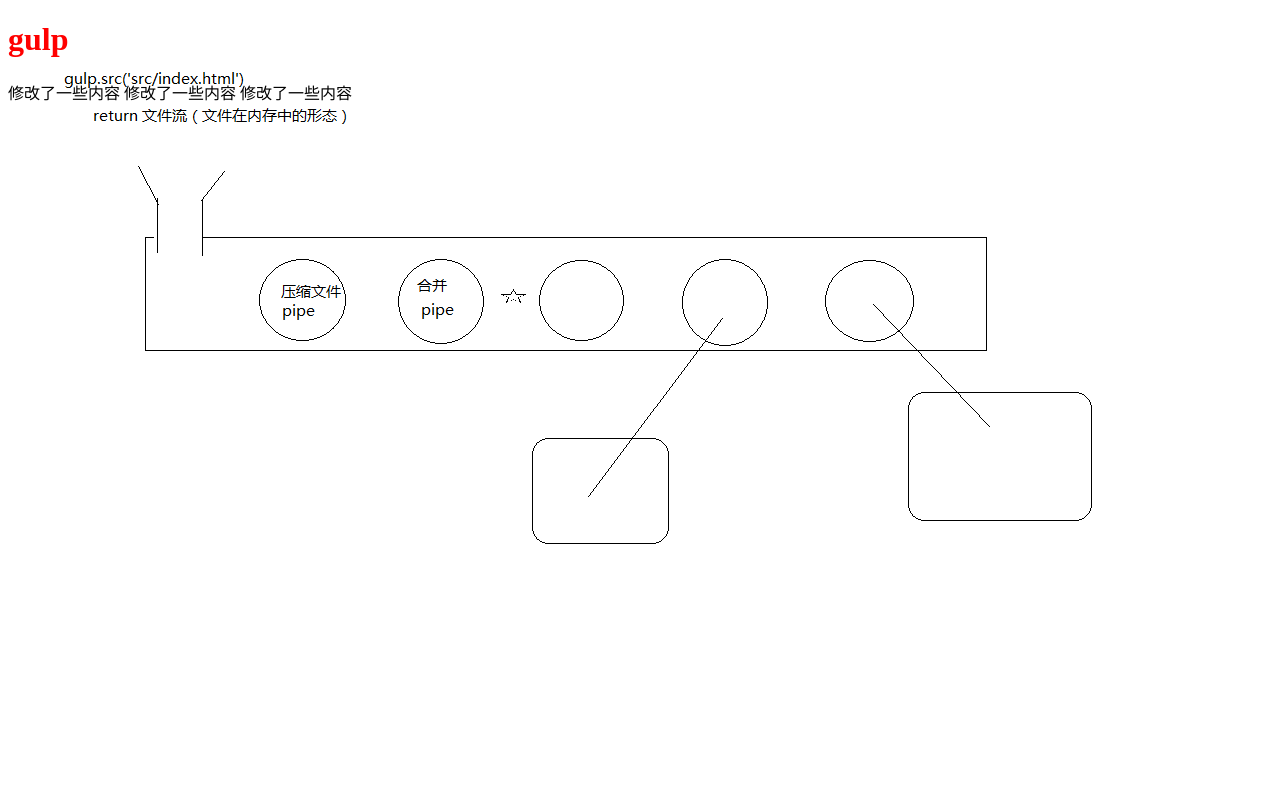
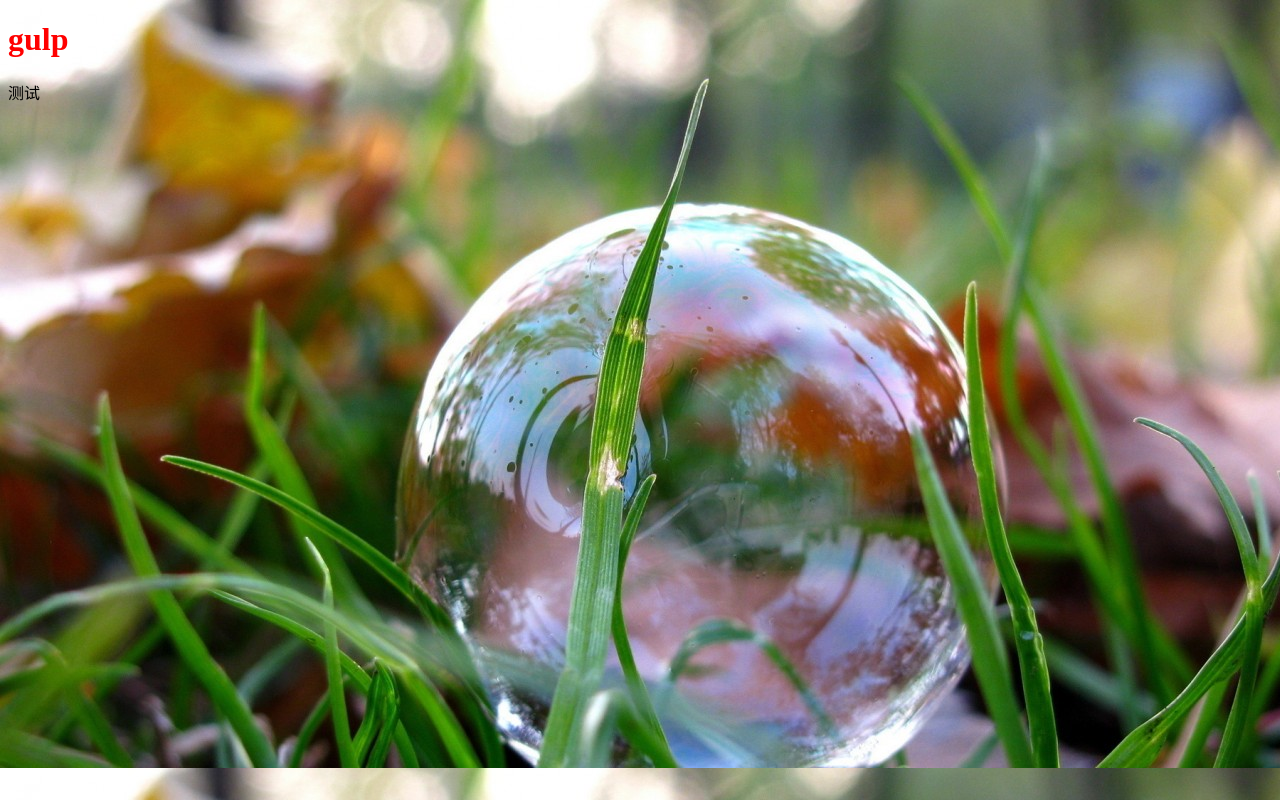
Before and after one commit to Arlene09/my_gulp, a website: page src/index.html in a window 1280 px wide. Drawn offline with nearby package versions, Linux system fonts and the light colour scheme; files that its build step writes are made by us from their sources.

Commit message:
'修改了背景和html内容'

```diff
--- a/src/css/index.less
+++ b/src/css/index.less
@@ -1,5 +1,5 @@
 body{
-  background-image: url(../image/pipe.png);
+  background-image: url(../image/bg.jpg);
 
   h1{
     color: red;
--- a/src/index.html
+++ b/src/index.html
@@ -7,9 +7,7 @@
 </head>
 <body>
 <h1>gulp</h1>
-修改了一些内容
-修改了一些内容
-修改了一些内容
+测试
 <script src="js/all.js"></script>
 </body>
 </html>
```
Also changed, not shown: src/image/bg.jpg (added), src/image/pipe.png (deleted).
